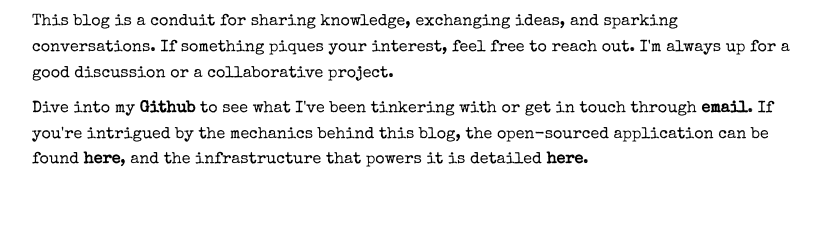
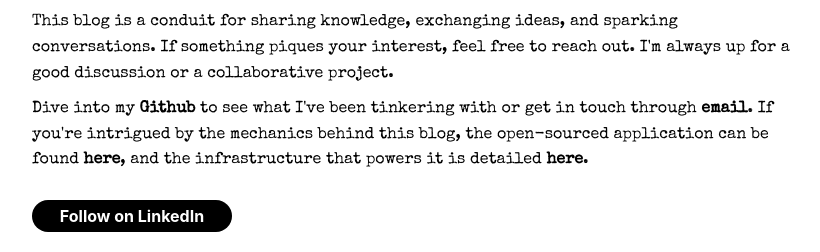
Before and after one commit to lukejcollins/techronomicon, a Django app: page /about/ in a window 1280 px wide. Shown: the part 573-825 px from the top of the page, without its empty margins (224-1044 px from the left). Before the commit the page ends 740 px from the top, so only its background shows below. Run offline with Django 4.2, Linux system fonts and the light colour scheme.

Commit message:
Add linkedin button

```diff
--- a/techronomicon/techronomiblog/templates/techronomiblog/about.html
+++ b/techronomicon/techronomiblog/templates/techronomiblog/about.html
@@ -21,4 +21,22 @@
             Dive into my <a href="https://github.com/lukejcollins" target="_blank" rel="noopener noreferrer">Github</a> to see what I've been tinkering with or get in touch through <a href="mailto:luke@lukecollins.dev">email</a>. If you're intrigued by the mechanics behind this blog, the open-sourced application can be found <a href="https://github.com/lukejcollins/techronomicon" target="_blank" rel="noopener noreferrer">here</a>, and the infrastructure that powers it is detailed <a href="https://github.com/lukejcollins/techronomicon-infra" target="_blank" rel="noopener noreferrer">here</a>.
         </p>
     </div>
+    <br>
+    <style>
+      .libutton {
+        display: flex;
+        flex-direction: column;
+        justify-content: center;
+        text-align: center;
+        outline: none;
+        text-decoration: none !important;
+        color: #ffffff !important;
+        width: 200px;
+        height: 32px;
+        border-radius: 16px;
+        background-color: #000000;
+        font-family: "SF Pro Text", Helvetica, sans-serif;
+      }
+    </style>
+    <a class="libutton" href="https://www.linkedin.com/comm/mynetwork/discovery-see-all?usecase=PEOPLE_FOLLOWS&followMember=luke-j-collins" target="_blank">Follow on LinkedIn</a>
 {% endblock %}
```
